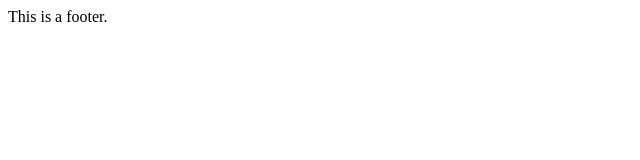
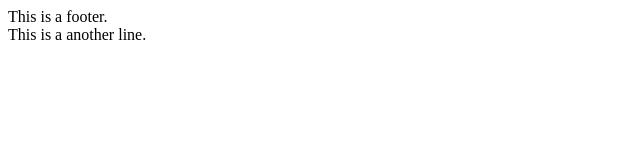
Before and after one commit to Ayushna12/demo-1, a plain HTML site: page index.html in a window 1280 px wide. Shown: the whole page, without its empty margins (0-640 px from the left). Drawn offline with Linux system fonts and the light colour scheme.

```diff
--- a/index.html
+++ b/index.html
@@ -1,3 +1,6 @@
 <div>
     This is a footer.
 </div>
+<div>
+    This is a another line.
+</div>
```
